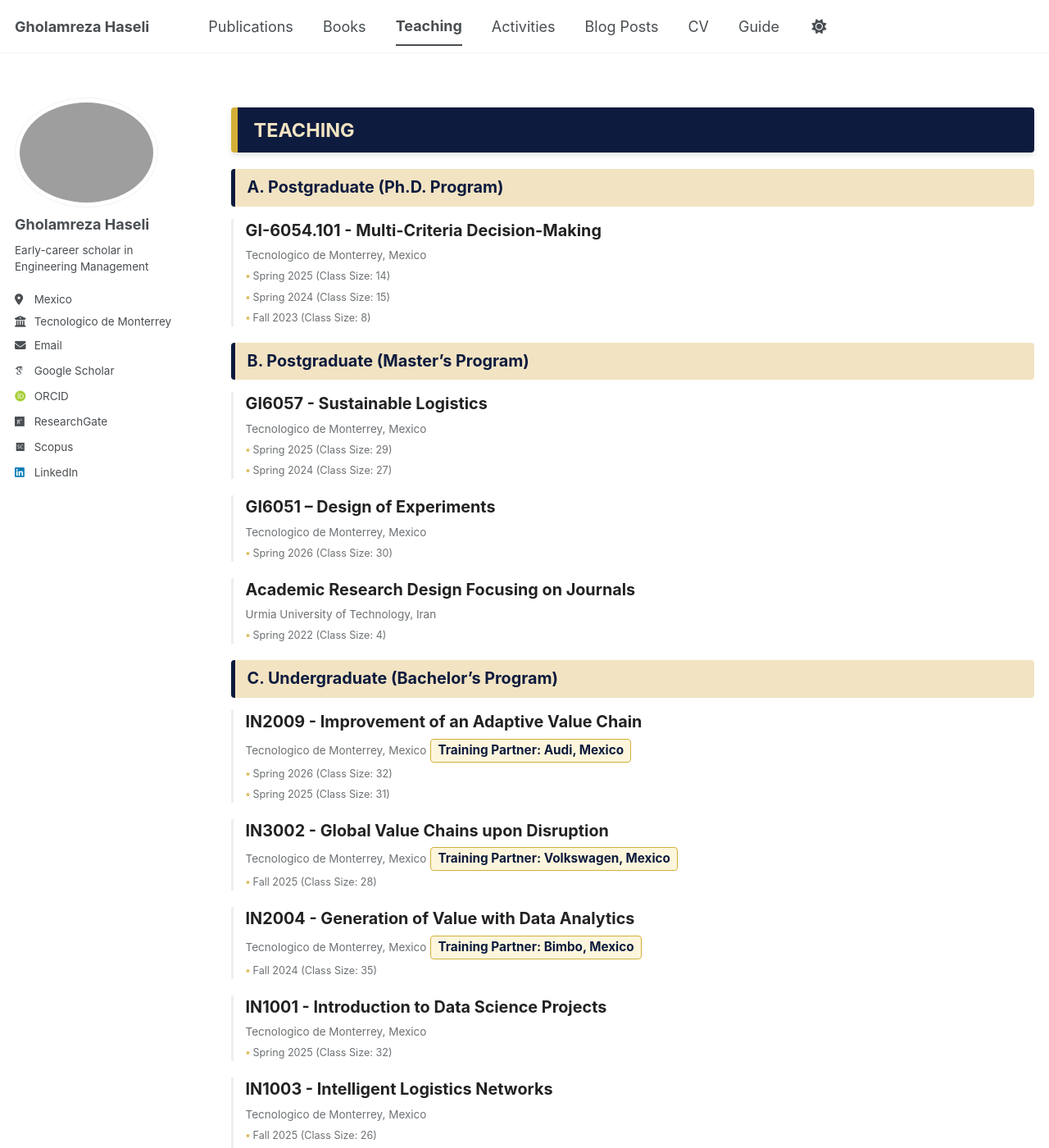
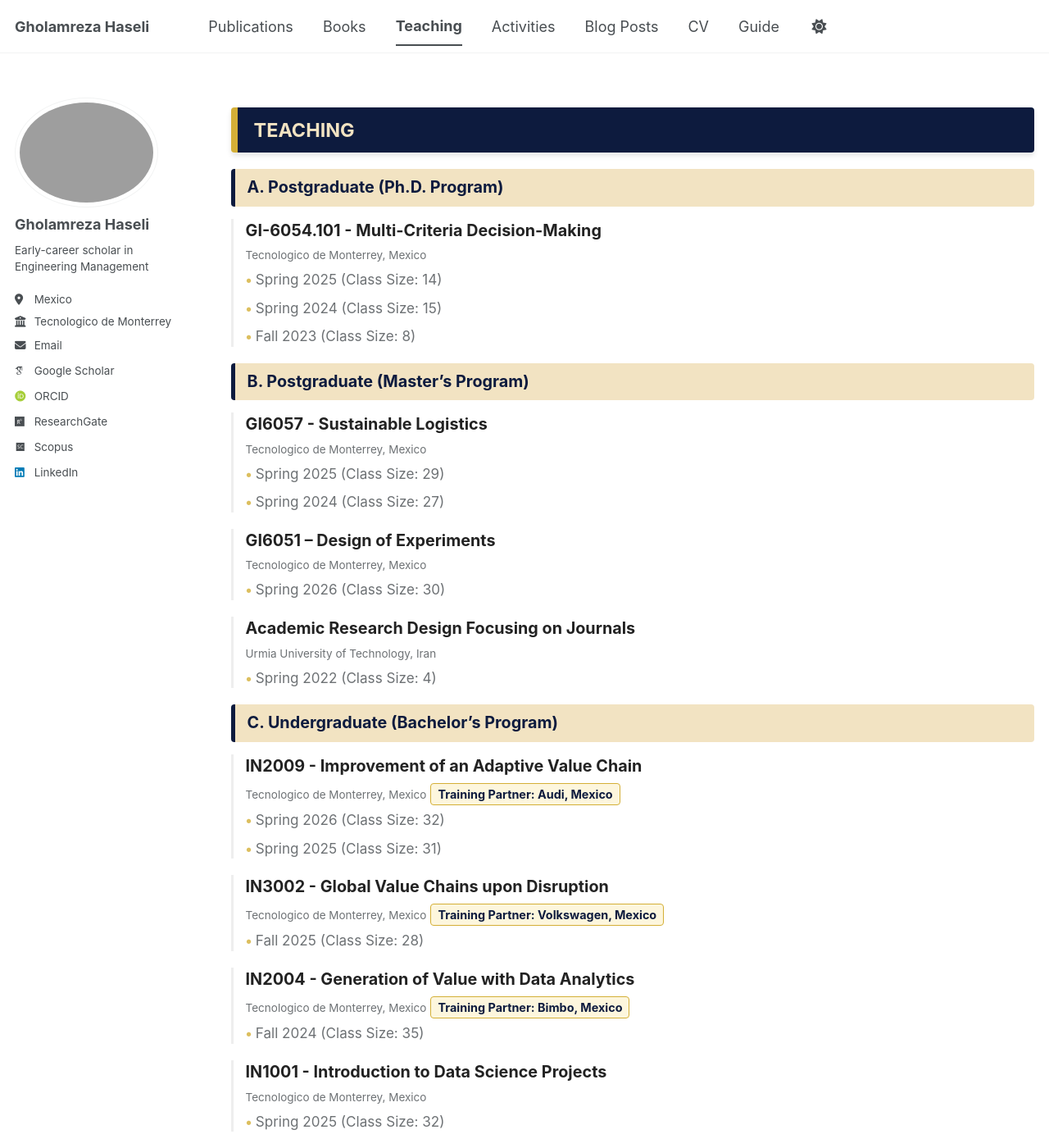
Before and after one commit to Gholamreza-Haseli/Gholamreza-Haseli.github.io, a Jekyll site: the page built from _pages/teaching.html, in a window 1280 px wide and 1400 px high. Shown: the whole window at 82% size. Built offline with Jekyll 4.4.1, drawn with Linux system fonts in a browser that asks for light colours; some web fonts are replaced; a script bundle is joined from its source files by our own code; library files that are not in the unit come from our copies.

Commit message:
Update teaching.html

```diff
--- a/_pages/teaching.html
+++ b/_pages/teaching.html
@@ -62,14 +62,14 @@
     color: #0d1b3e !important;
     padding: 2px 8px;
     border-radius: 4px;
-    font-size: 0.85em;
+    font-size: 0.80em;
     font-weight: bold;
     margin-top: 5px;
     border: 1px solid #d4af37;
   }
 
   .class-info {
-    font-size: 0.7em;
+    font-size: 0.95em;
     list-style: none;
     padding-left: 0;
     margin-top: 5px;
@@ -86,12 +86,12 @@
     border: 1px solid var(--border-color, #eee);
     padding: 15px;
     border-radius: 6px;
-    margin-bottom: 10px;
+    margin-bottom: 5px;
     color: var(--primary-color);
   }
 
   .student-name {
-    color: #d4af37 !important; /* تغییر به طلایی برای درخشش در هر دو تم */
+    color: #4169E1 !important; /* تغییر به طلایی برای درخشش در هر دو تم */
     font-weight: bold;
     border-bottom: 1px solid rgba(212, 175, 55, 0.3);
     padding-bottom: 3px;
```
